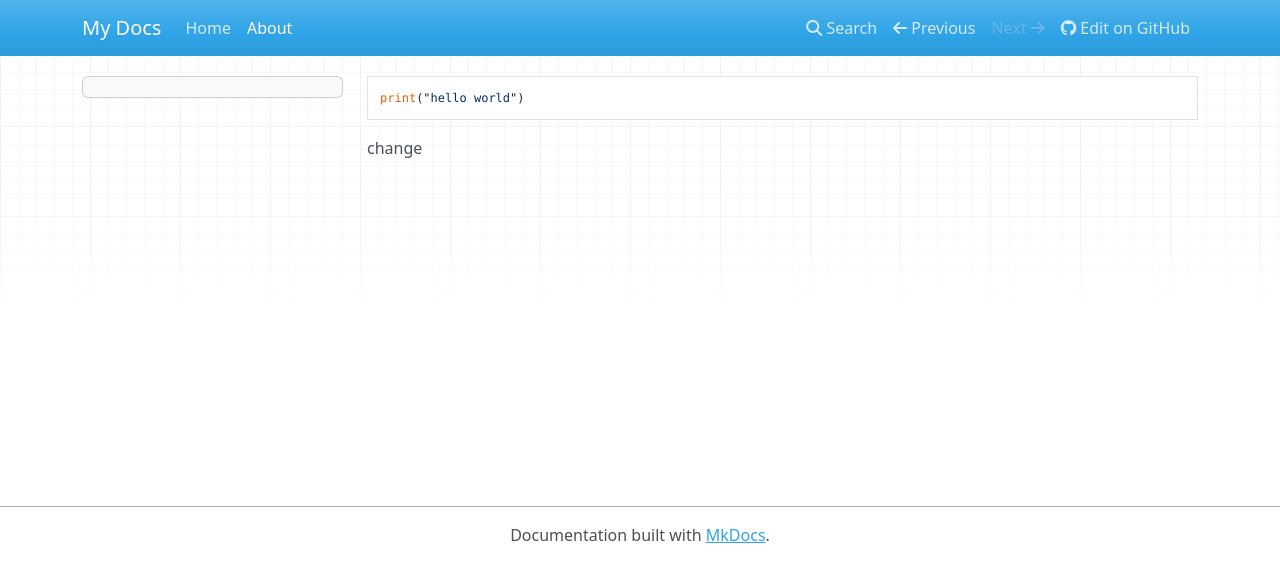
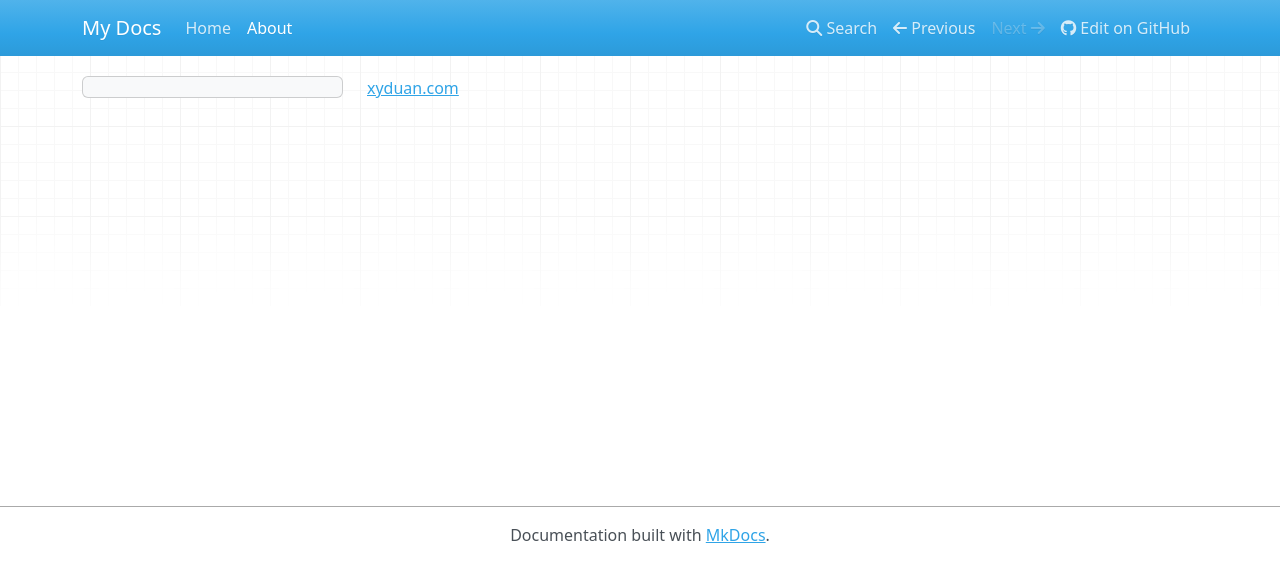
Before and after one commit to xiuyanduan/bookDemo, an MkDocs documentation site: the page built from docs/about.md, in a window 1280 px wide. Shown: the top 582 px of the page. Built offline with MkDocs 1.6.1, drawn with Linux system fonts in a browser that asks for light colours; nearby versions of some CDN libraries; old or Windows-style settings are respelled for this version of MkDocs.

Commit message:
Update about.md

````diff
--- a/docs/about.md
+++ b/docs/about.md
@@ -1,4 +1 @@
-```python
-print("hello world")
-```
-change
+[xyduan.com](http://xyduan.com)
````
